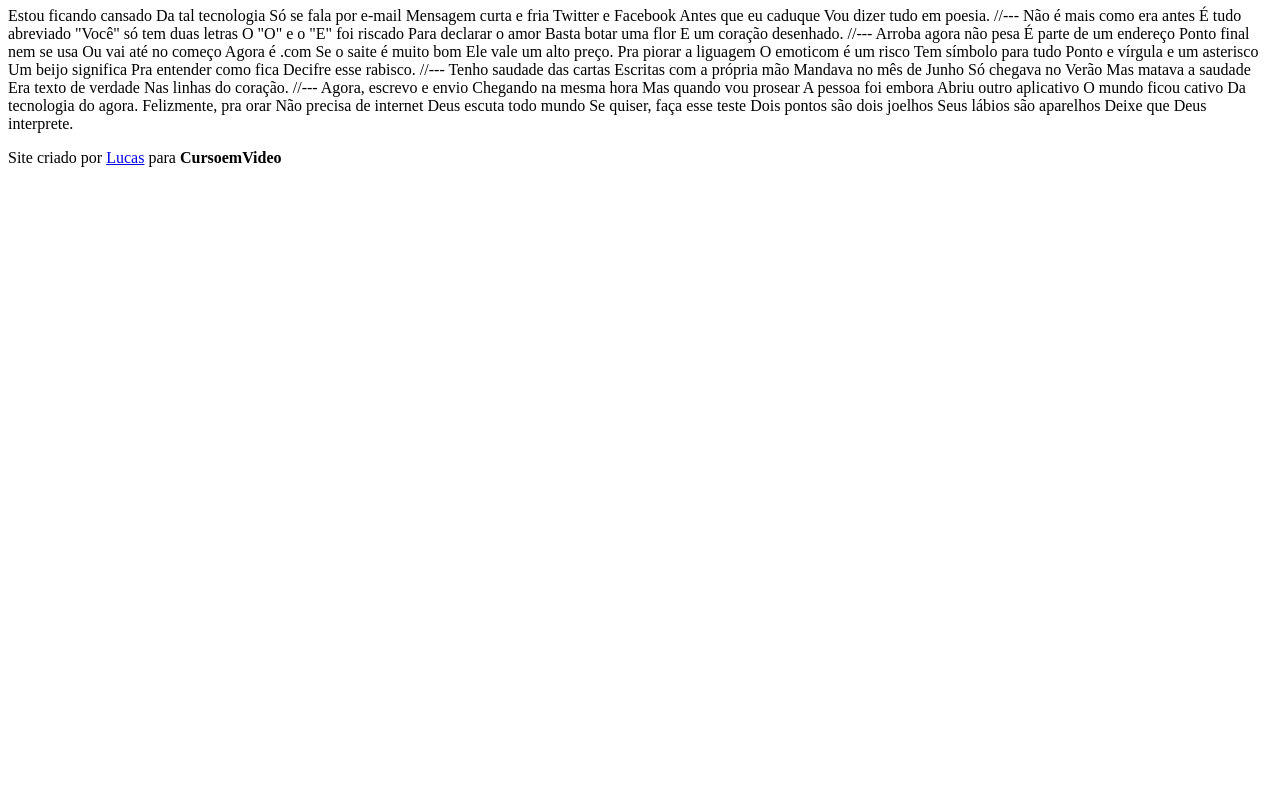
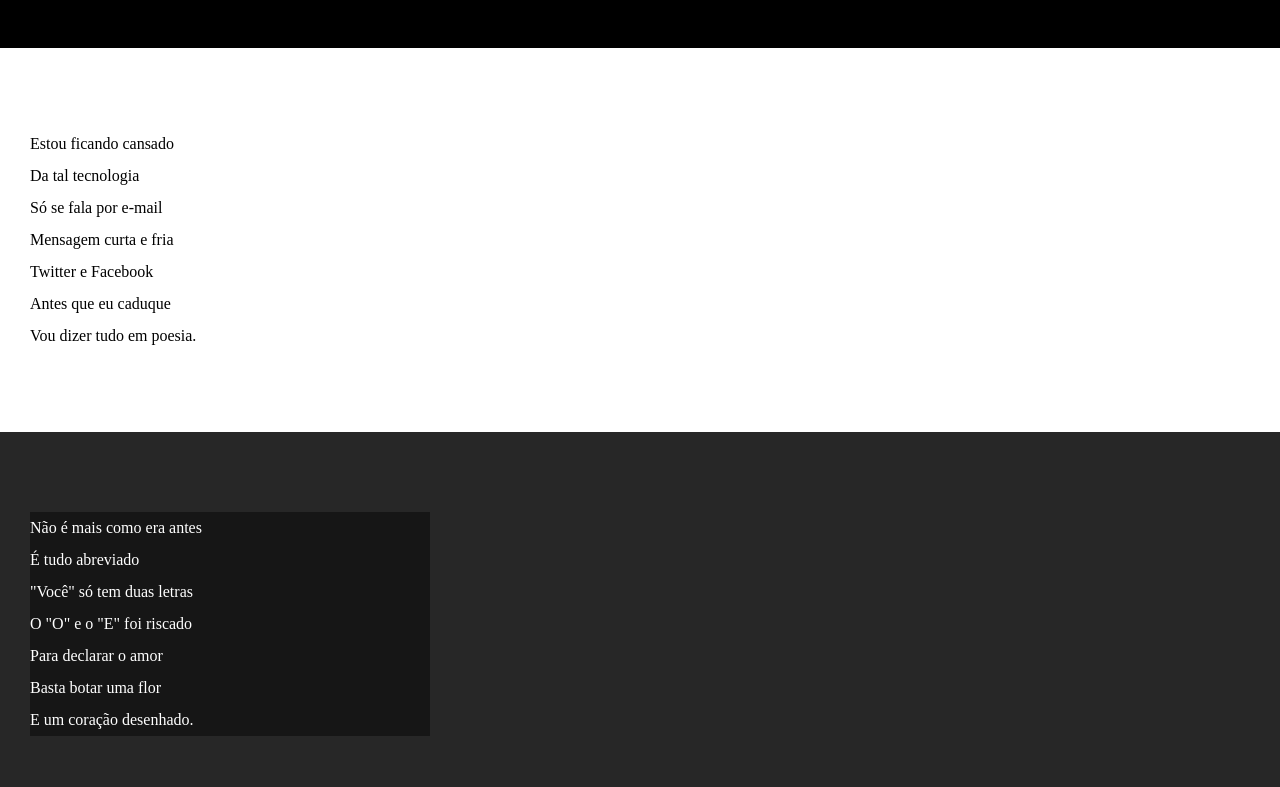
Before and after one commit to Lucas0M/HTML5-CSS3-JS, a website: page d004/index.html in a window 1280 px wide. Shown: the part 107-894 px from the top of the page. Before the commit the page ends 800 px from the top, so only its background shows below. Drawn offline with Linux system fonts and the light colour scheme.

Commit message:
Update Style

```diff
--- a/d004/index.html
+++ b/d004/index.html
@@ -3,6 +3,7 @@
 <head>
   <meta charset="UTF-8">
   <meta name="viewport" content="width=device-width, initial-scale=1.0">
+  <link rel="stylesheet" href="style/style.css">
   <title>Cordel Moderno</title>
 </head>
 <body>
@@ -11,72 +12,87 @@
         <p>Por <a href="https://www.recantodasletras.com.br/poesias/3186743" target="_blank">Milton Duarte</a></p>
       </header>
 
-      Estou ficando cansado
-      Da tal tecnologia
-      Só se fala por e-mail
-      Mensagem curta e fria
-      Twitter e Facebook
-      Antes que eu caduque
-      Vou dizer tudo em poesia.
+      <section class="normal">
+        <p>
+          Estou ficando cansado <br>
+          Da tal tecnologia <br>
+          Só se fala por e-mail <br>
+          Mensagem curta e fria <br>
+          Twitter e Facebook <br>
+          Antes que eu caduque <br>
+          Vou dizer tudo em poesia.
+        </p>
+      </section>
 
-      //---
 
-      Não é mais como era antes
-      É tudo abreviado
-      "Você" só tem duas letras
-      O "O" e o "E" foi riscado
-      Para declarar o amor
-      Basta botar uma flor
-      E um coração desenhado.
+      <section class="imagem">
+        <p>
+          Não é mais como era antes <br>
+          É tudo abreviado <br>
+          "Você" só tem duas letras <br>
+          O "O" e o "E" foi riscado <br>
+          Para declarar o amor <br>
+          Basta botar uma flor <br>
+          E um coração desenhado.
+        </p>
+      </section>
 
-      //---
 
-      Arroba agora não pesa
-      É parte de um endereço
-      Ponto final nem se usa
-      Ou vai até no começo
-      Agora é .com
-      Se o saite é muito bom
-      Ele vale um alto preço.
+      <section class="normal">
+        <p>
+          Arroba agora não pesa <br>
+          É parte de um endereço <br>
+          Ponto final nem se usa <br>
+          Ou vai até no começo <br>
+          Agora é .com <br>
+          Se o saite é muito bom <br>
+          Ele vale um alto preço. <br>
+          Pra piorar a liguagem <br>
+          O emoticom é um risco <br>
+          Tem símbolo para tudo <br>
+          Ponto e vírgula e um asterisco <br>
+          Um beijo significa <br>
+          Pra entender como fica <br>
+          Decifre esse rabisco.
+        </p>
+      </section>
 
-      Pra piorar a liguagem
-      O emoticom é um risco
-      Tem símbolo para tudo
-      Ponto e vírgula e um asterisco
-      Um beijo significa
-      Pra entender como fica
-      Decifre esse rabisco.
+      <section class="imagem">
+        <p>
+          Tenho saudade das cartas <br>
+          Escritas com a própria mão <br>
+          Mandava no mês de Junho <br>
+          Só chegava no Verão <br>
+          Mas matava a saudade <br>
+          Era texto de verdade <br>
+          Nas linhas do coração.
+        </p>
+      </section>
 
-      //---
+      <section class="normal">
+      <p>
+        Agora, escrevo e envio <br>
+        Chegando na mesma hora <br>
+        Mas quando vou prosear <br>
+        A pessoa foi embora <br>
+        Abriu outro aplicativo <br>
+        O mundo ficou cativo <br>
+        Da tecnologia do agora.
+      </p>
 
-      Tenho saudade das cartas
-      Escritas com a própria mão
-      Mandava no mês de Junho
-      Só chegava no Verão
-      Mas matava a saudade
-      Era texto de verdade
-      Nas linhas do coração.
-
-      //---
-
-      Agora, escrevo e envio
-      Chegando na mesma hora
-      Mas quando vou prosear
-      A pessoa foi embora
-      Abriu outro aplicativo
-      O mundo ficou cativo
-      Da tecnologia do agora.
-
-      Felizmente, pra orar
-      Não precisa de internet
-      Deus escuta todo mundo
-      Se quiser, faça esse teste
-      Dois pontos são dois joelhos
-      Seus lábios são aparelhos
-      Deixe que Deus interprete.
+        <p>
+          Felizmente, pra orar <br>
+          Não precisa de internet <br>
+          Deus escuta todo mundo <br>
+          Se quiser, faça esse teste <br>
+          Dois pontos são dois joelhos<br>
+          Seus lábios são aparelhos <br>
+          Deixe que Deus interprete.
+        </p>
+      </section>
 
       <footer>
-        <p>Site criado por <a href="https://github.com/Lucas0M" target="_blank">Lucas</a> para <Strong>CursoemVideo</Strong></p>
+        <p>Site criado por <a href="https://github.com/Lucas0M" target="_blank">Lucas</a> para <Strong>CursoEmVideo</Strong></p>
       </footer>
 </body>
 </html>
--- a/d004/style/style.css
+++ b/d004/style/style.css
@@ -0,0 +1,65 @@
+@charset "UTF-8";
+
+* {
+  margin: 0;
+  padding: 0;
+}
+
+html, body {
+  min-height: 100vh;
+  background-color: darkgray;
+}
+
+header {
+  background-color: black;
+  color: white;
+  text-align: center;
+}
+
+header > h1 {
+  padding-top: 50px;
+  font-variant: small-caps;
+}
+
+header > p {
+  padding-bottom: 50px;
+}
+
+header a, footer a {
+  color: white;
+  text-decoration: none;
+  font-weight: bolder;
+}
+
+header a:hover, footer a:hover {
+  text-decoration: underline;
+}
+
+section {
+  padding-top: 10vh;
+  padding-bottom: 10vh;
+  line-height: 2em;
+  padding-left: 30px;
+}
+
+section.normal{
+  background-color: white;
+  color: black;
+}
+
+section.imagem{
+  background-color: rgb(39, 39, 39);
+  color: white;
+}
+
+section.imagem > p{
+  width: 400px;
+  background-color: rgba(0, 0, 0, 0.432);
+}
+
+footer {
+  background-color: black;
+  color: white;
+  text-align: center;
+  padding: 10px;
+}
```
